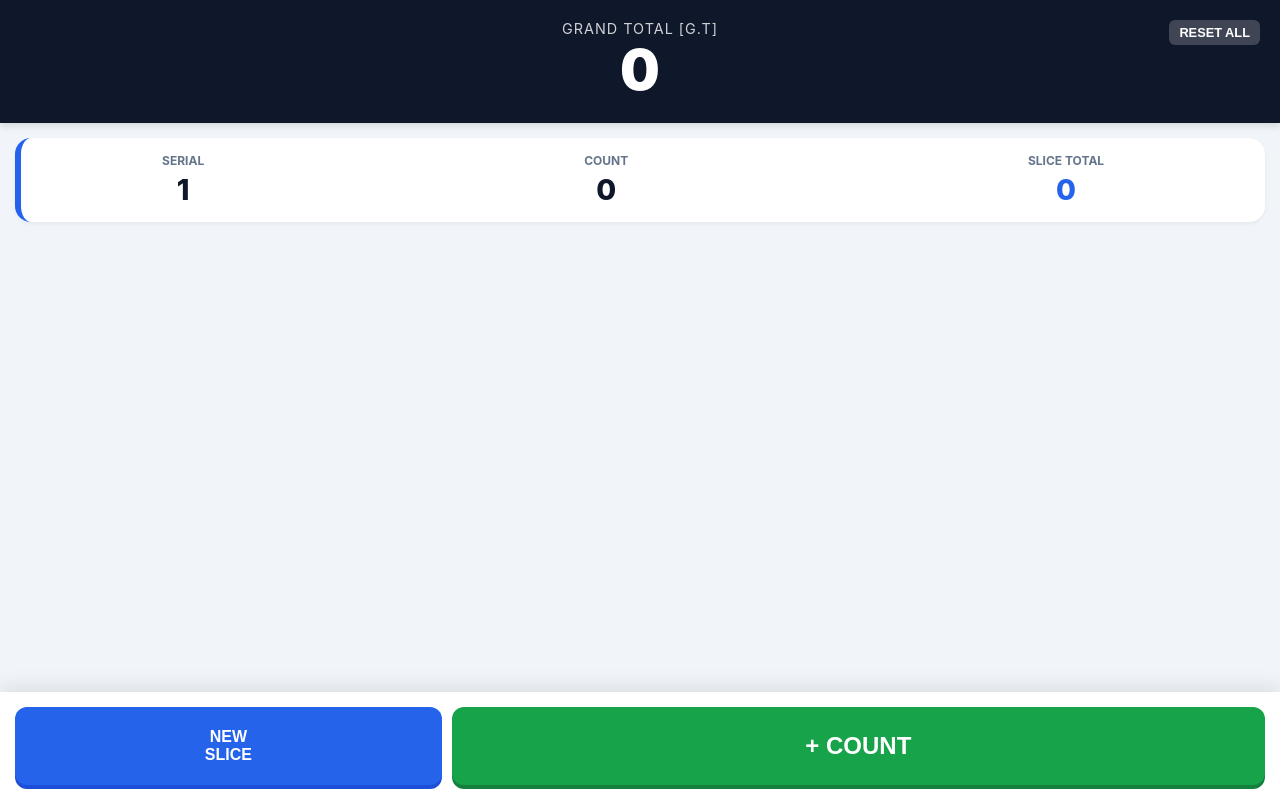
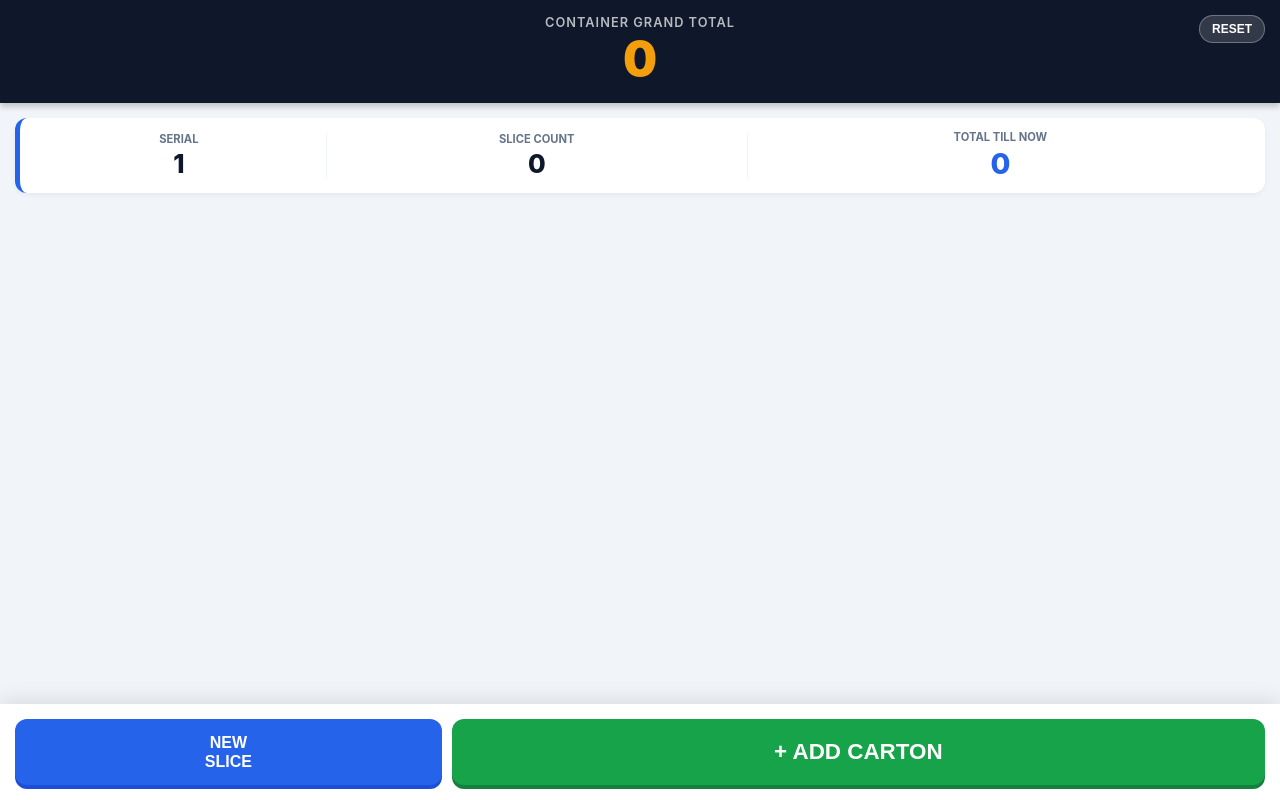
Before and after one commit to dushi1984/Container-counter, a plain HTML site: page index.html in a window 1280 px wide. Drawn offline with Linux system fonts and the light colour scheme.

Commit message:
Update title and styling in index.html

```diff
--- a/index.html
+++ b/index.html
@@ -3,7 +3,7 @@
 <head>
     <meta charset="UTF-8">
     <meta name="viewport" content="width=device-width, initial-scale=1.0, maximum-scale=1.0, user-scalable=no">
-    <title>Container Counter</title>
+    <title>Cumulative Container Counter</title>
     <style>
         :root {
             --primary: #2563eb;
@@ -11,6 +11,7 @@
             --bg: #f1f5f9;
             --card: #ffffff;
             --text: #0f172a;
+            --accent: #f59e0b;
         }
 
         body {
@@ -28,53 +29,59 @@
         header {
             background: var(--text);
             color: white;
-            padding: 20px;
+            padding: 15px;
             text-align: center;
-            box-shadow: 0 4px 6px rgba(0,0,0,0.1);
+            box-shadow: 0 4px 6px rgba(0,0,0,0.2);
             z-index: 10;
+            position: relative;
         }
 
-        .gt-label { font-size: 0.9rem; opacity: 0.8; letter-spacing: 1px; }
-        .gt-value { font-size: 3.5rem; font-weight: 900; line-height: 1; margin: 5px 0; }
+        .gt-label { font-size: 0.8rem; opacity: 0.7; letter-spacing: 1px; font-weight: 600; }
+        .gt-value { font-size: 3rem; font-weight: 900; line-height: 1; margin: 5px 0; color: var(--accent); }
 
         /* List Area */
         #list-container {
             flex: 1;
             overflow-y: auto;
             padding: 15px;
-            padding-bottom: 180px; /* Space for fixed bottom controls */
+            padding-bottom: 160px; /* Space for fixed bottom controls */
         }
 
         /* The Single Row Slice Design */
         .slice-row {
             background: var(--card);
-            border-radius: 16px;
-            padding: 15px;
-            margin-bottom: 12px;
+            border-radius: 12px;
+            padding: 12px;
+            margin-bottom: 10px;
             display: grid;
-            grid-template-columns: 0.8fr 1.5fr 1fr;
+            grid-template-columns: 0.7fr 1fr 1.2fr; /* Serial | Count | Cumulative */
             align-items: center;
-            box-shadow: 0 2px 4px rgba(0,0,0,0.05);
-            border-left: 6px solid var(--primary);
+            box-shadow: 0 2px 5px rgba(0,0,0,0.05);
+            border-left: 5px solid var(--primary);
         }
 
-        .cell { text-align: center; }
+        .cell { text-align: center; border-right: 1px solid #f1f5f9; }
+        .cell:last-child { border-right: none; }
 
         .cell-label {
-            font-size: 0.75rem;
+            font-size: 0.7rem;
             color: #64748b;
             text-transform: uppercase;
             font-weight: 700;
-            margin-bottom: 4px;
+            margin-bottom: 2px;
         }
 
         .cell-value {
-            font-size: 1.8rem;
+            font-size: 1.6rem;
             font-weight: 800;
             color: var(--text);
         }
 
-        .slice-total-val { color: var(--primary); }
+        /* Highlight the cumulative total */
+        .cumulative-val {
+            color: var(--primary);
+            font-size: 1.8rem;
+        }
 
         /* Fixed Bottom Controls */
         .controls {
@@ -96,14 +103,15 @@
             font-weight: 800;
             cursor: pointer;
             touch-action: manipulation;
+            transition: transform 0.1s;
         }
 
         .btn-count {
             flex: 2;
             background-color: var(--success);
             color: white;
-            font-size: 1.5rem;
-            padding: 25px 0;
+            font-size: 1.4rem;
+            padding: 20px 0;
             box-shadow: 0 4px 0 #15803d;
         }
 
@@ -114,42 +122,48 @@
             font-size: 1rem;
             padding: 0 10px;
             box-shadow: 0 4px 0 #1d4ed8;
+            display: flex;
+            flex-direction: column;
+            justify-content: center;
+            align-items: center;
+            line-height: 1.2;
         }
 
         .btn-reset {
             position: absolute;
-            top: 20px;
-            right: 20px;
-            background: rgba(255,255,255,0.2);
+            top: 15px;
+            right: 15px;
+            background: rgba(255,255,255,0.15);
             color: white;
-            font-size: 0.8rem;
-            padding: 5px 10px;
-            border-radius: 6px;
+            font-size: 0.75rem;
+            padding: 6px 12px;
+            border-radius: 20px;
+            border: 1px solid rgba(255,255,255,0.3);
         }
 
-        button:active { transform: translateY(4px); box-shadow: none; }
+        button:active { transform: translateY(4px); box-shadow: none !important; }
     </style>
 </head>
 <body>
 
 <header>
-    <div class="gt-label">GRAND TOTAL [G.T]</div>
+    <div class="gt-label">CONTAINER GRAND TOTAL</div>
     <div class="gt-value" id="grandTotal">0</div>
-    <button class="btn-reset" onclick="resetAll()">RESET ALL</button>
+    <button class="btn-reset" onclick="resetAll()">RESET</button>
 </header>
 
 <div id="list-container">
-    <!-- Rows will be injected here -->
+    <!-- Rows injected here -->
 </div>
 
 <div class="controls">
     <button class="btn-new" onclick="addNewSlice()">NEW<br>SLICE</button>
-    <button class="btn-count" onclick="addToCurrentSlice()">+ COUNT</button>
+    <button class="btn-count" onclick="addToCurrentSlice()">+ ADD CARTON</button>
 </div>
 
 <script>
     // Data Structure: Array of objects { id, count }
-    let slices = JSON.parse(localStorage.getItem('garmentSlices')) || [];
+    let slices = JSON.parse(localStorage.getItem('garmentSlicesV2')) || [];
 
     // Ensure at least one slice exists on start
     if (slices.length === 0) slices.push({ id: Date.now(), count: 0 });
@@ -158,7 +172,7 @@
     const gtDisplay = document.getElementById('grandTotal');
 
     function save() {
-        localStorage.setItem('garmentSlices', JSON.stringify(slices));
+        localStorage.setItem('garmentSlicesV2', JSON.stringify(slices));
         render();
     }
 
@@ -169,13 +183,14 @@
     }
 
     function addNewSlice() {
+        // Prevent empty slices if desired, but usually better to allow switching
         slices.push({ id: Date.now(), count: 0 });
         save();
         scrollToBottom();
     }
 
     function resetAll() {
-        if(confirm("Clear all data?")) {
+        if(confirm("Are you sure you want to delete all data?")) {
             slices = [{ id: Date.now(), count: 0 }];
             save();
         }
@@ -189,10 +204,11 @@
 
     function render() {
         container.innerHTML = '';
-        let grandTotal = 0;
+        let runningTotal = 0;
 
         slices.forEach((slice, index) => {
-            grandTotal += slice.count;
+            // Update running total for this row
+            runningTotal += slice.count;
 
             const row = document.createElement('div');
             row.className = 'slice-row';
@@ -203,18 +219,19 @@
                     <div class="cell-value">${index + 1}</div>
                 </div>
                 <div class="cell">
-                    <div class="cell-label">Count</div>
+                    <div class="cell-label">Slice Count</div>
                     <div class="cell-value">${slice.count}</div>
                 </div>
                 <div class="cell">
-                    <div class="cell-label">Slice Total</div>
-                    <div class="cell-value slice-total-val">${slice.count}</div>
+                    <div class="cell-label">Total Till Now</div>
+                    <div class="cell-value cumulative-val">${runningTotal}</div>
                 </div>
             `;
             container.appendChild(row);
         });
 
-        gtDisplay.innerText = grandTotal;
+        // Update Header Grand Total
+        gtDisplay.innerText = runningTotal;
     }
 
     // Initial Render
```
